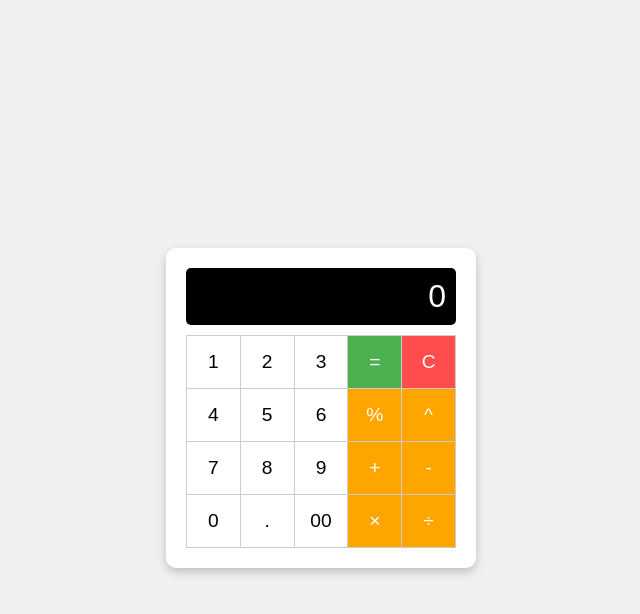
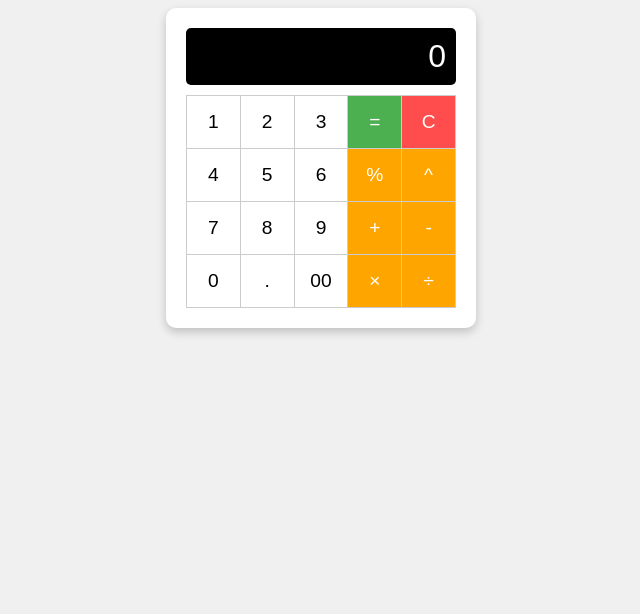
Before and after one commit to Olaronkeoo1/calculator, a plain HTML site: page index.html in a window 1280 px wide. Shown: the whole page, without its empty margins (319-959 px from the left). Drawn offline with Linux system fonts and the light colour scheme.

Commit message:
Update styles.css

```diff
--- a/styles.css
+++ b/styles.css
@@ -4,7 +4,8 @@ body {
   display: flex;
   justify-content: center;
   align-items: center;
-  height: 100vh;
+  height: auto;
+  width: auto;
 }
 
 .calculator {
```
